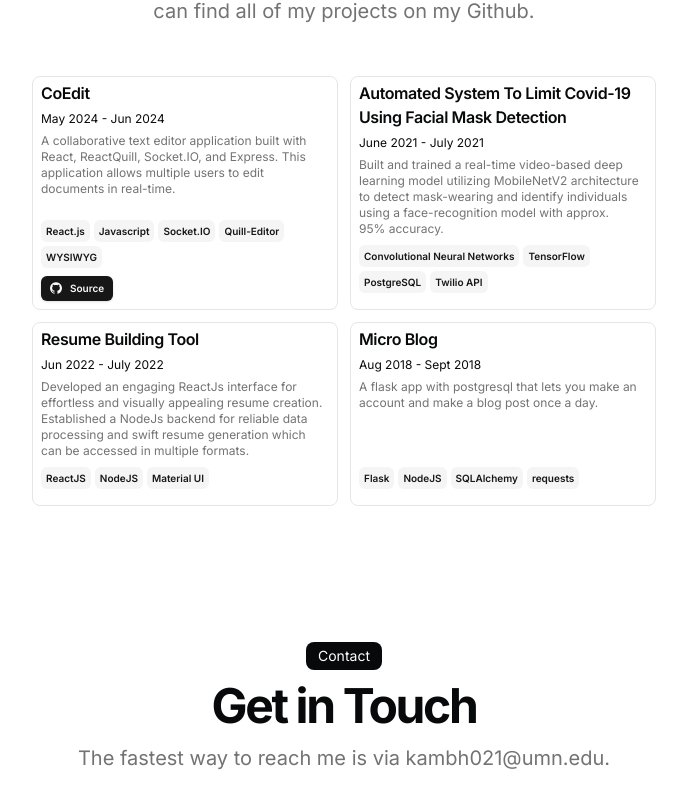
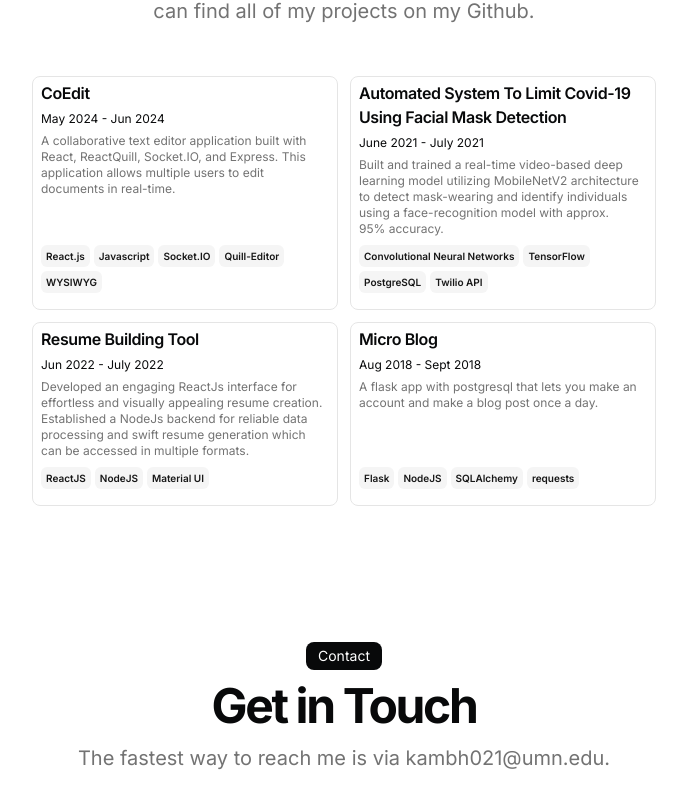
Before and after one commit to pravallika-kambhampati/pravallika-kambhampati.github.io, a Next.js app: page / in a window 1280 px wide. Shown: the part 1390-2198 px from the top of the page, without its empty margins (296-983 px from the left). Built offline with nearby package versions, Linux system fonts and the light colour scheme.

Commit message:
clean up

```diff
--- a/src/app/page.tsx
+++ b/src/app/page.tsx
@@ -145,7 +145,7 @@ export default function Page() {
                   tags={project.technologies}
                   // image={project.image}
                   // video={project.video}
-                  links={project.links}
+                  // links={project.links}
                 />
               </BlurFade>
             ))}
```
